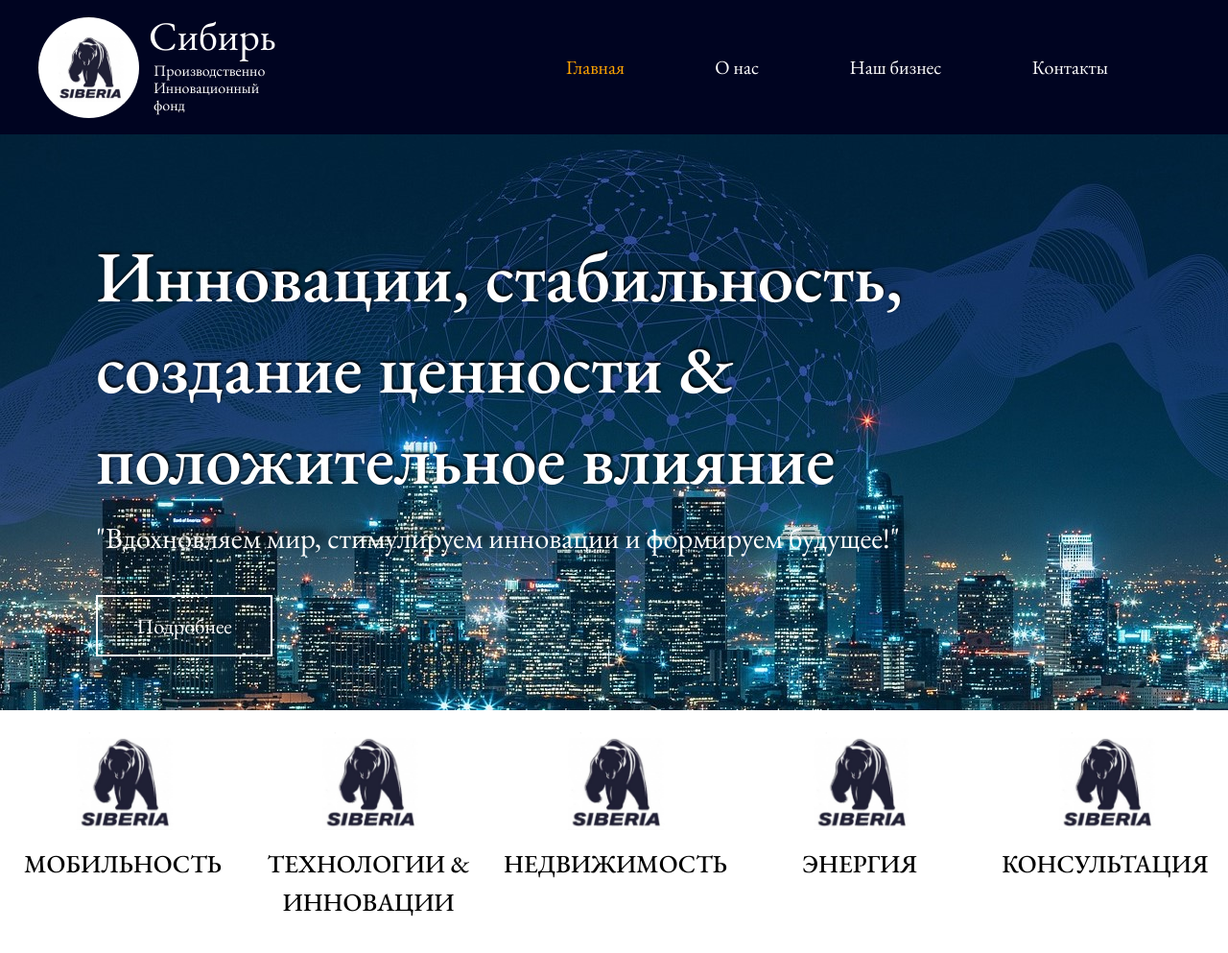
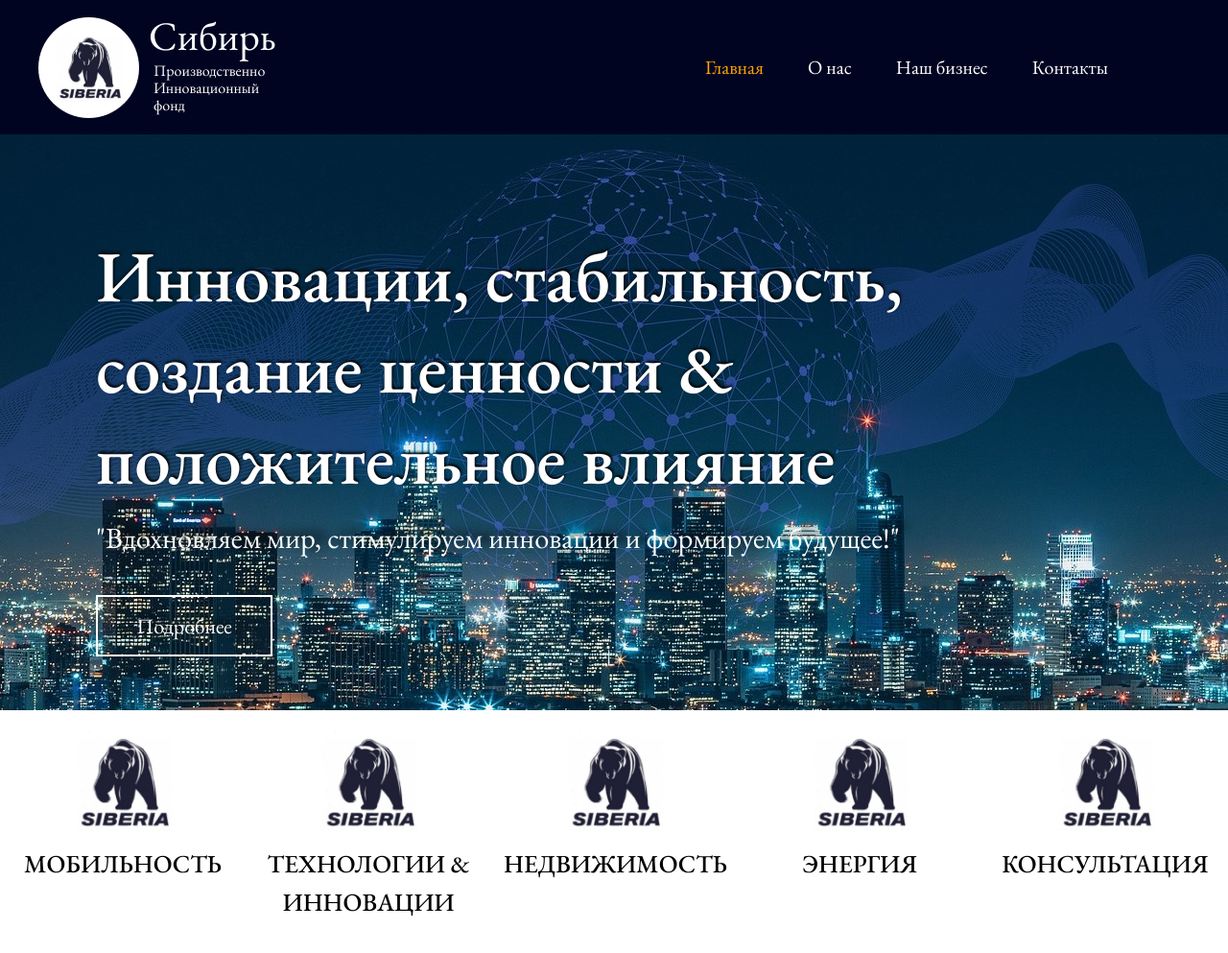
Before and after one commit to justDnK/clouds, a plain HTML site: page index.html in a window 1280 px wide. Shown: the top 993 px of the page at 96% size. Drawn offline with Linux system fonts and the light colour scheme.

Commit message:
Add files via upload

```diff
--- a/part_1.css
+++ b/part_1.css
@@ -87,7 +87,7 @@
 
   .nav {
     display: flex;
-    width: 580px;
+    width: 435px;
     padding: 0 40px;
     margin-right: 30px;
     /* background-color: red; */
```
